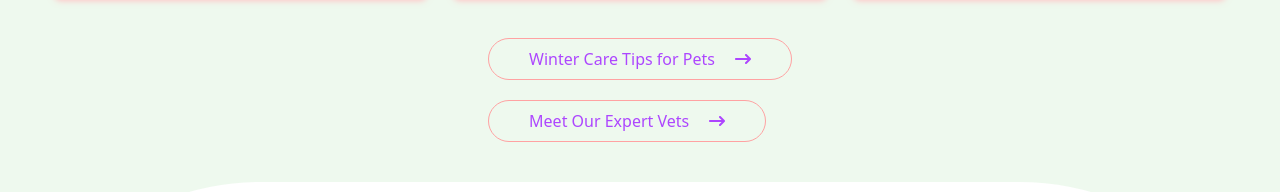
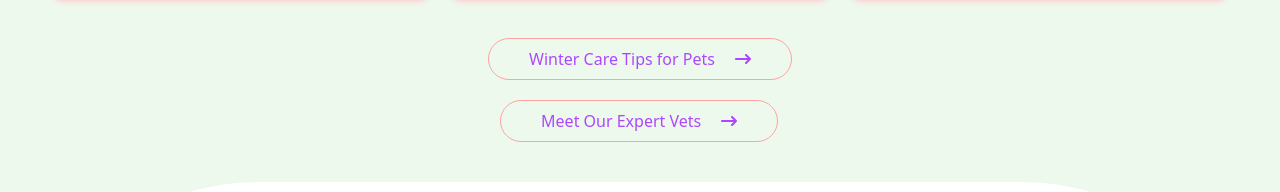
Before and after one commit to ALA22min22/Pet-Care-in-Winter-A-9, a React (Vite) app: page / in a window 1280 px wide. Shown: the part 1825-2017 px from the top of the page. Built offline with nearby package versions, Linux system fonts and the light colour scheme; no server answers.

Commit message:
resize and organized the pet care and meet expart sections

```diff
--- a/src/component/HomeCard.jsx
+++ b/src/component/HomeCard.jsx
@@ -22,7 +22,7 @@ const HomeCard = ({ dynamicData }) => {
                 </div>
                 <div className='my-10  place-self-center-safe '>
                     <NavLink to={'/tips'}><button className='border border-red-300 py-2 mb-5 rounded-4xl px-10 text-purple-500 flex gap-5 items-center '><span>Winter Care Tips for Pets</span> <FaArrowRightLong /> </button></NavLink>
-                    <NavLink to={'/expart'}><button className='border  py-2 border-red-300 rounded-4xl px-10 text-purple-500 flex gap-5 items-center'><span>Meet Our Expert Vets</span> <FaArrowRightLong /> </button></NavLink>
+                    <NavLink to={'/expart'}><button className='border ml-3 py-2 border-red-300 rounded-4xl px-10 text-purple-500 flex gap-5 items-center'><span>Meet Our Expert Vets</span> <FaArrowRightLong /> </button></NavLink>
                 </div>
 
             </div>
```
